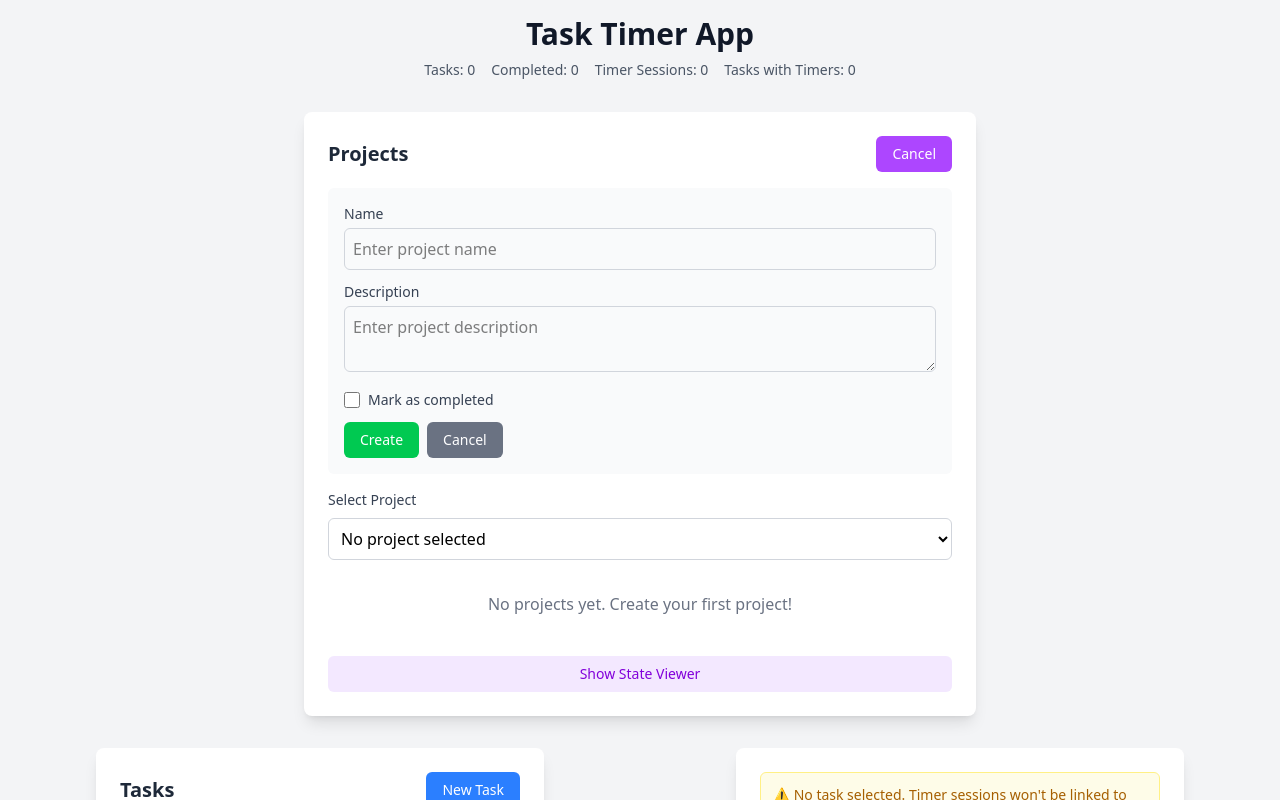
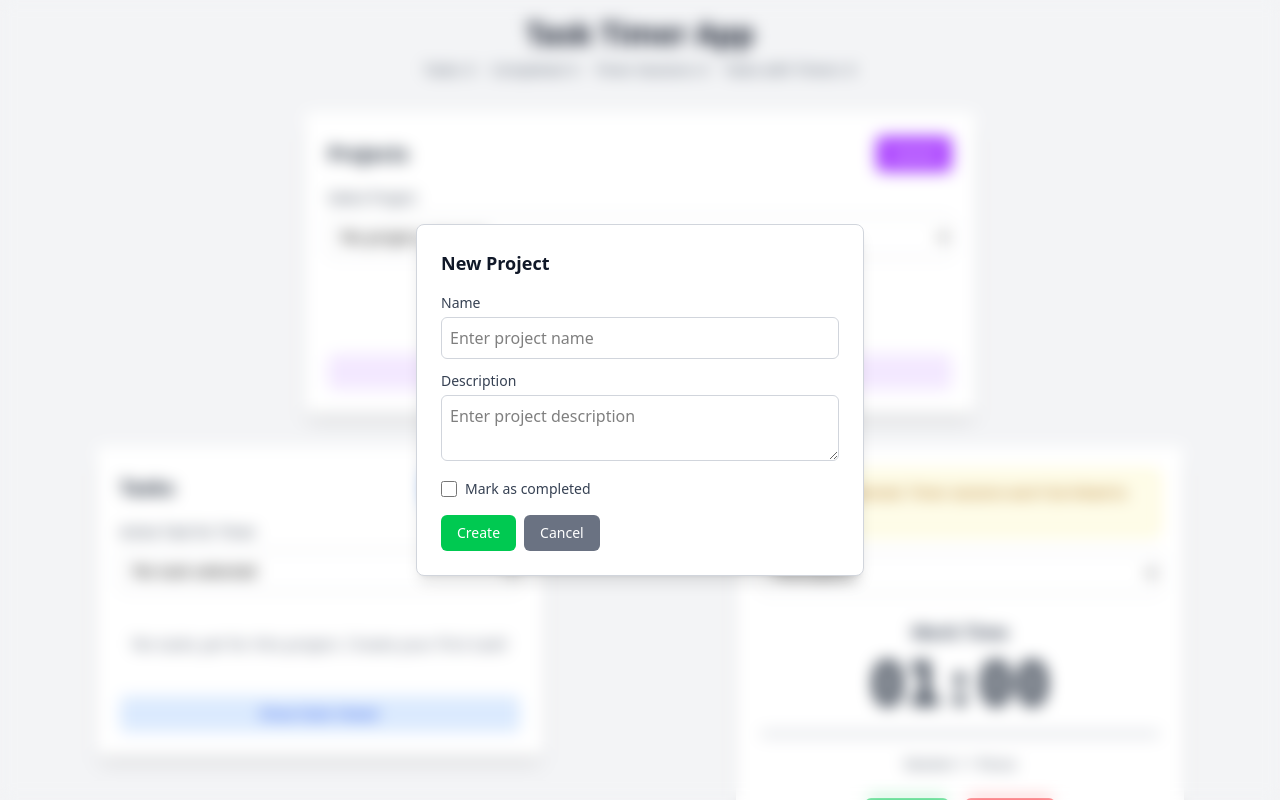
Before and after one commit to reda-akherfi/react_omnedu, a React (Vite) app: page / in a window 1280 px wide. Both pictures are taken after a click on the button "New Project". Shown: the top 800 px of the page. Built offline with nearby package versions, Linux system fonts and the light colour scheme.

Commit message:
refactor: Update project and task creation/editing UI to use modals for improved user experience

```diff
--- a/src/components/Projects/Projects.tsx
+++ b/src/components/Projects/Projects.tsx
@@ -99,9 +99,13 @@ const Projects: React.FC<ProjectsProps> = ({
         </button>
       </div>
 
-      {/* Create/Edit Form */}
+      {/* Create/Edit Modal */}
       {(showCreateForm || editingProjectId) && (
-        <div className="mb-4 p-4 bg-gray-50 rounded-md">
+        <div className="fixed inset-0 flex items-center justify-center z-50 backdrop-blur-sm">
+          <div className="bg-white border border-gray-300 shadow-lg rounded-lg p-6 max-w-md mx-4 w-full">
+            <h3 className="text-lg font-semibold text-gray-900 mb-4">
+              {editingProjectId ? 'Edit Project' : 'New Project'}
+            </h3>
             <div className="space-y-3">
               <div>
                 <label className="block text-sm font-medium text-gray-700 mb-1">Name</label>
@@ -135,7 +139,7 @@ const Projects: React.FC<ProjectsProps> = ({
                   Mark as completed
                 </label>
               </div>
-            <div className="flex space-x-2">
+              <div className="flex space-x-2 mt-4">
                 <button
                   onClick={editingProjectId ? handleUpdate : handleCreate}
                   className="px-4 py-2 bg-green-500 hover:bg-green-600 text-white rounded-md text-sm font-medium"
@@ -151,6 +155,7 @@ const Projects: React.FC<ProjectsProps> = ({
                 >
                   Cancel
                 </button>
+              </div>
             </div>
           </div>
         </div>
--- a/src/components/Tasks/Tasks.tsx
+++ b/src/components/Tasks/Tasks.tsx
@@ -134,14 +134,31 @@ const Tasks: React.FC<TasksProps> = ({
           </button>
         </div>
 
-        {/* Create/Edit Form */}
+        {/* Create/Edit Modal */}
         {(showCreateForm || editingTaskId) && (
           !currentProjectId ? (
-            <div className="mb-4 p-4 bg-yellow-100 rounded-md text-yellow-800 text-sm">
+            <div className="fixed inset-0 flex items-center justify-center z-50 backdrop-blur-sm">
+              <div className="bg-yellow-100 border border-yellow-300 shadow-lg rounded-lg p-6 max-w-md mx-4 w-full text-yellow-800 text-sm">
                 You must select a project to create a task.
+                <div className="flex justify-end mt-4">
+                  <button
+                    onClick={() => {
+                      setShowCreateForm(false);
+                      cancelEditing();
+                    }}
+                    className="px-4 py-2 bg-gray-500 hover:bg-gray-600 text-white rounded-md text-sm font-medium"
+                  >
+                    Close
+                  </button>
+                </div>
+              </div>
             </div>
           ) : (
-          <div className="mb-4 p-4 bg-gray-50 rounded-md">
+            <div className="fixed inset-0 flex items-center justify-center z-50 backdrop-blur-sm">
+              <div className="bg-white border border-gray-300 shadow-lg rounded-lg p-6 max-w-md mx-4 w-full">
+                <h3 className="text-lg font-semibold text-gray-900 mb-4">
+                  {editingTaskId ? 'Edit Task' : 'New Task'}
+                </h3>
                 <div className="space-y-3">
                   <div>
                     <label className="block text-sm font-medium text-gray-700 mb-1">
@@ -155,7 +172,6 @@ const Tasks: React.FC<TasksProps> = ({
                       placeholder="Enter task title"
                     />
                   </div>
-
                   <div>
                     <label className="block text-sm font-medium text-gray-700 mb-1">
                       Description
@@ -168,7 +184,6 @@ const Tasks: React.FC<TasksProps> = ({
                       placeholder="Enter task description"
                     />
                   </div>
-
                   <div className="flex items-center space-x-2">
                     <input
                       type="checkbox"
@@ -181,8 +196,7 @@ const Tasks: React.FC<TasksProps> = ({
                       Mark as completed
                     </label>
                   </div>
-
-              <div className="flex space-x-2">
+                  <div className="flex space-x-2 mt-4">
                     <button
                       onClick={() => editingTaskId ? handleUpdateTask(editingTaskId) : handleCreateTask()}
                       className="px-4 py-2 bg-green-500 hover:bg-green-600 text-white rounded-md text-sm font-medium"
@@ -198,6 +212,7 @@ const Tasks: React.FC<TasksProps> = ({
                     >
                       Cancel
                     </button>
+                  </div>
                 </div>
               </div>
             </div>
```
Lines whose indentation alone changed are shown as unchanged.
